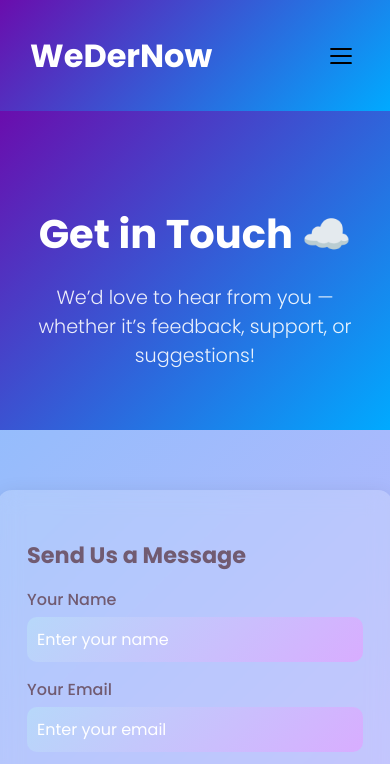
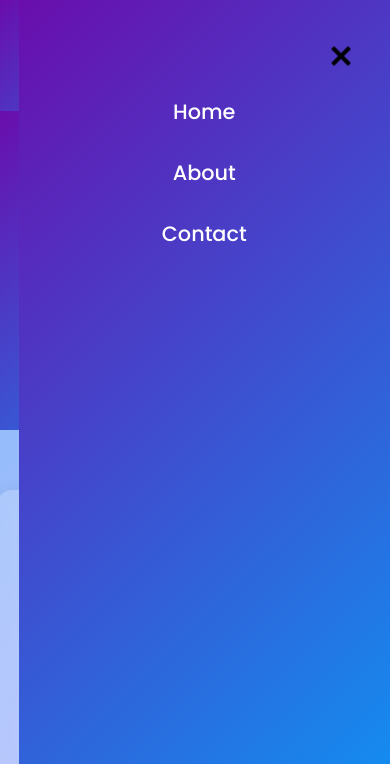
Before and after one commit to Harshitpant12/WeDerNow, a website: page contact.html in a window 390 px wide. Both pictures are taken after a click on the element 344 px from the left and 55 px from the top of the page. Shown: the top 764 px of the page. Drawn offline with Linux system fonts and the light colour scheme.

Commit message:
Add internal script

```diff
--- a/contact.html
+++ b/contact.html
@@ -122,4 +122,21 @@
       <p>Thank you for visiting <strong>WeDerNow</strong> ☀️</p>
     </section>
   </body>
+
+  <script>
+    const mobileMenu = document.getElementById("mobileMenu");
+    const mobileLinks = document.getElementById("mobileLinks");
+
+    mobileMenu.addEventListener("click", () => {
+      mobileMenu.classList.toggle("active");
+      mobileLinks.classList.toggle("active");
+    });
+
+    document.querySelectorAll(".nav-mobile-links a").forEach((link) => {
+      link.addEventListener("click", () => {
+        mobileMenu.classList.remove("active");
+        mobileLinks.classList.remove("active");
+      });
+    });
+  </script>
 </html>
```
Also changed, not shown: about.html (+17 -0 lines).
